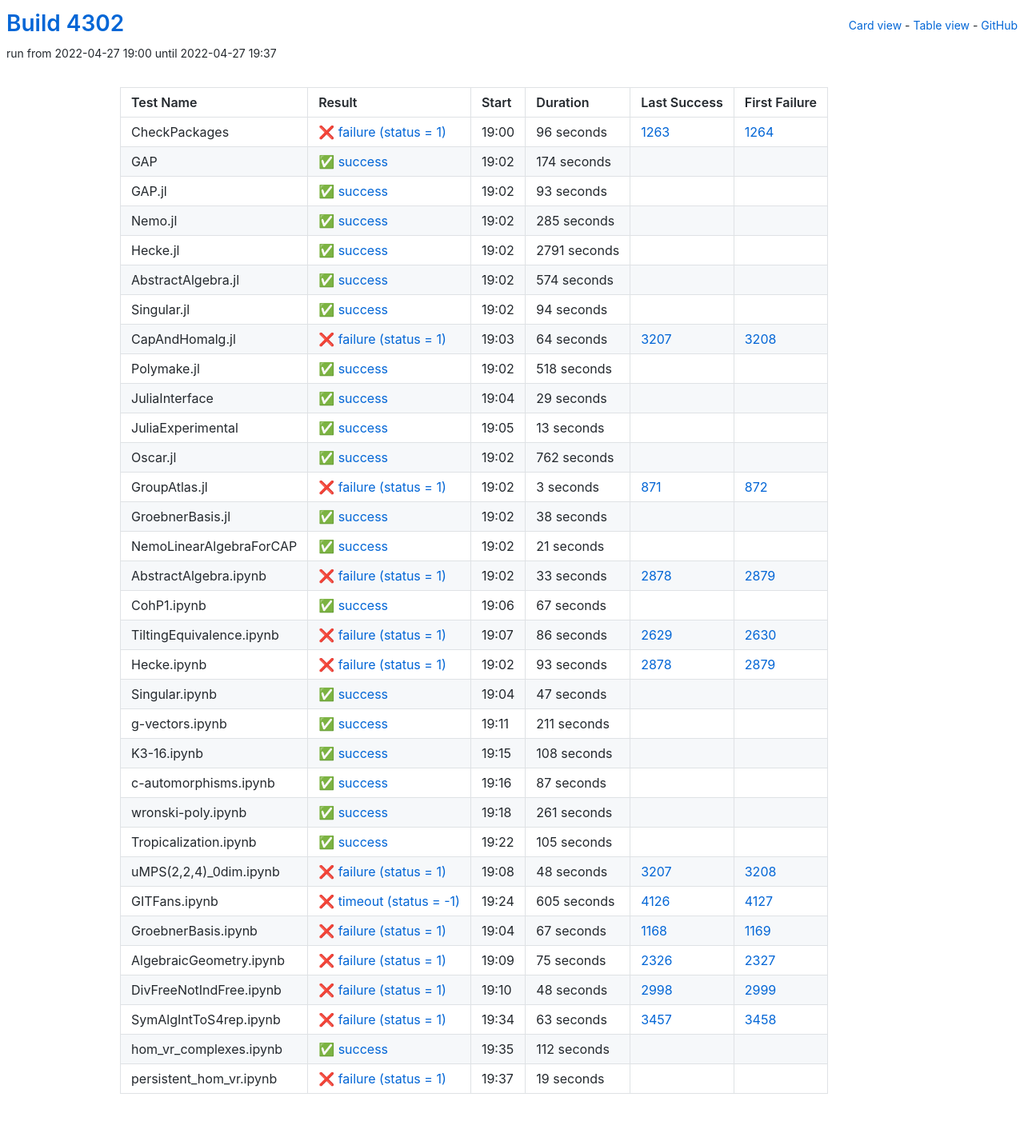
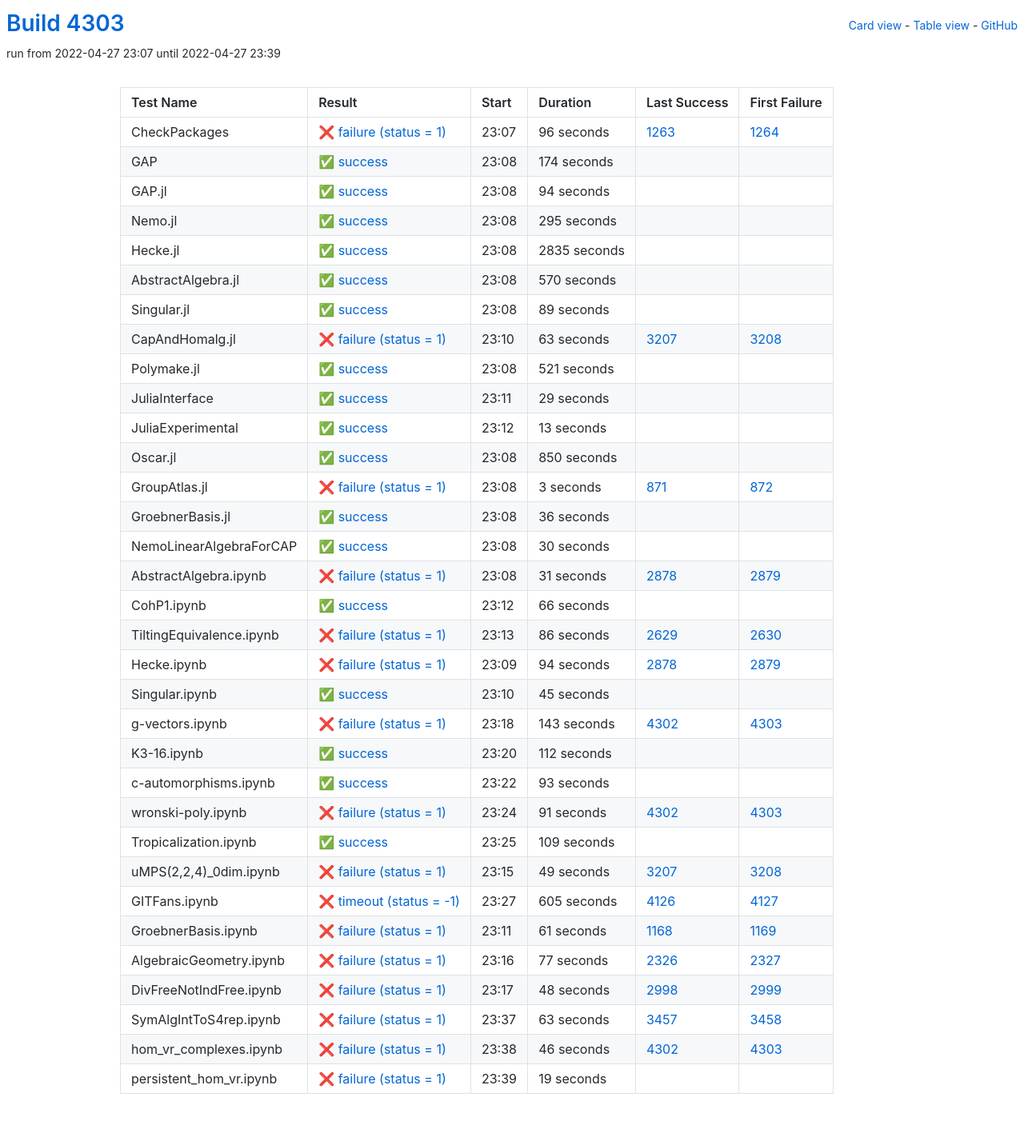
Before and after one commit to oscar-system/oscar-ci-status-stable, a Jekyll site: the page built from table.html, in a window 1280 px wide. Shown: the whole page at 80% size. Built offline with Jekyll 4.4.1, drawn with Linux system fonts in a browser that asks for light colours.

Commit message:
Build #4303

```diff
--- a/_data/ci.yml
+++ b/_data/ci.yml
@@ -1,6 +1,6 @@
 ---
-build: 4302
-build_url: https://oscarci.mathematik.uni-kl.de/job/oscar-stable/4302/
+build: 4303
+build_url: https://oscarci.mathematik.uni-kl.de/job/oscar-stable/4303/
 job: oscar-stable
 organization: oscar-system
 repo: oscar-ci-status-stable
@@ -8,8 +8,8 @@ repourl: https://github.com/oscar-system/oscar-ci-status-stable
 tests:
 - name: CheckPackages
   id: checkpackages
-  log: https://oscarci.mathematik.uni-kl.de/job/oscar-stable/4302/artifact/logs/build-4302/CheckPackages.log
-  start: 2022-04-27 19:00
+  log: https://oscarci.mathematik.uni-kl.de/job/oscar-stable/4303/artifact/logs/build-4303/CheckPackages.log
+  start: 2022-04-27 23:07
   success: false
   exitcode: 1
   status: failure
@@ -20,8 +20,8 @@ tests:
   first_failure_url: https://oscarci.mathematik.uni-kl.de/job/oscar-stable/1264/
 - name: GAP
   id: gap
-  log: https://oscarci.mathematik.uni-kl.de/job/oscar-stable/4302/artifact/logs/build-4302/GAP.log
-  start: 2022-04-27 19:02
+  log: https://oscarci.mathematik.uni-kl.de/job/oscar-stable/4303/artifact/logs/build-4303/GAP.log
+  start: 2022-04-27 23:08
   success: true
   exitcode: 0
   status: success
@@ -32,56 +32,8 @@ tests:
   first_failure_url:
 - name: GAP.jl
   id: gap-jl
-  log: https://oscarci.mathematik.uni-kl.de/job/oscar-stable/4302/artifact/logs/build-4302/GAP.jl.log
-  start: 2022-04-27 19:02
-  success: true
-  exitcode: 0
-  status: success
-  duration: 93
-  last_success: false
-  last_success_url:
-  first_failure: false
-  first_failure_url:
-- name: Nemo.jl
-  id: nemo-jl
-  log: https://oscarci.mathematik.uni-kl.de/job/oscar-stable/4302/artifact/logs/build-4302/Nemo.jl.log
-  start: 2022-04-27 19:02
-  success: true
-  exitcode: 0
-  status: success
-  duration: 285
-  last_success: false
-  last_success_url:
-  first_failure: false
-  first_failure_url:
-- name: Hecke.jl
-  id: hecke-jl
-  log: https://oscarci.mathematik.uni-kl.de/job/oscar-stable/4302/artifact/logs/build-4302/Hecke.jl.log
-  start: 2022-04-27 19:02
-  success: true
-  exitcode: 0
-  status: success
-  duration: 2791
-  last_success: false
-  last_success_url:
-  first_failure: false
-  first_failure_url:
-- name: AbstractAlgebra.jl
-  id: abstractalgebra-jl
-  log: https://oscarci.mathematik.uni-kl.de/job/oscar-stable/4302/artifact/logs/build-4302/AbstractAlgebra.jl.log
-  start: 2022-04-27 19:02
-  success: true
-  exitcode: 0
-  status: success
-  duration: 574
-  last_success: false
-  last_success_url:
-  first_failure: false
-  first_failure_url:
-- name: Singular.jl
-  id: singular-jl
-  log: https://oscarci.mathematik.uni-kl.de/job/oscar-stable/4302/artifact/logs/build-4302/Singular.jl.log
-  start: 2022-04-27 19:02
+  log: https://oscarci.mathematik.uni-kl.de/job/oscar-stable/4303/artifact/logs/build-4303/GAP.jl.log
+  start: 2022-04-27 23:08
   success: true
   exitcode: 0
   status: success
@@ -90,34 +42,82 @@ tests:
   last_success_url:
   first_failure: false
   first_failure_url:
+- name: Nemo.jl
+  id: nemo-jl
+  log: https://oscarci.mathematik.uni-kl.de/job/oscar-stable/4303/artifact/logs/build-4303/Nemo.jl.log
+  start: 2022-04-27 23:08
+  success: true
+  exitcode: 0
+  status: success
+  duration: 295
+  last_success: false
+  last_success_url:
+  first_failure: false
+  first_failure_url:
+- name: Hecke.jl
+  id: hecke-jl
+  log: https://oscarci.mathematik.uni-kl.de/job/oscar-stable/4303/artifact/logs/build-4303/Hecke.jl.log
+  start: 2022-04-27 23:08
+  success: true
+  exitcode: 0
+  status: success
+  duration: 2835
+  last_success: false
+  last_success_url:
+  first_failure: false
+  first_failure_url:
+- name: AbstractAlgebra.jl
+  id: abstractalgebra-jl
+  log: https://oscarci.mathematik.uni-kl.de/job/oscar-stable/4303/artifact/logs/build-4303/AbstractAlgebra.jl.log
+  start: 2022-04-27 23:08
+  success: true
+  exitcode: 0
+  status: success
+  duration: 570
+  last_success: false
+  last_success_url:
+  first_failure: false
+  first_failure_url:
+- name: Singular.jl
+  id: singular-jl
+  log: https://oscarci.mathematik.uni-kl.de/job/oscar-stable/4303/artifact/logs/build-4303/Singular.jl.log
+  start: 2022-04-27 23:08
+  success: true
+  exitcode: 0
+  status: success
+  duration: 89
+  last_success: false
+  last_success_url:
+  first_failure: false
+  first_failure_url:
 - name: CapAndHomalg.jl
   id: capandhomalg-jl
-  log: https://oscarci.mathematik.uni-kl.de/job/oscar-stable/4302/artifact/logs/build-4302/CapAndHomalg.jl.log
-  start: 2022-04-27 19:03
+  log: https://oscarci.mathematik.uni-kl.de/job/oscar-stable/4303/artifact/logs/build-4303/CapAndHomalg.jl.log
+  start: 2022-04-27 23:10
   success: false
   exitcode: 1
   status: failure
-  duration: 64
+  duration: 63
   last_success: 3207
   last_success_url: https://oscarci.mathematik.uni-kl.de/job/oscar-stable/3207/
   first_failure: 3208
   first_failure_url: https://oscarci.mathematik.uni-kl.de/job/oscar-stable/3208/
 - name: Polymake.jl
   id: polymake-jl
-  log: https://oscarci.mathematik.uni-kl.de/job/oscar-stable/4302/artifact/logs/build-4302/Polymake.jl.log
-  start: 2022-04-27 19:02
+  log: https://oscarci.mathematik.uni-kl.de/job/oscar-stable/4303/artifact/logs/build-4303/Polymake.jl.log
+  start: 2022-04-27 23:08
   success: true
   exitcode: 0
   status: success
-  duration: 518
+  duration: 521
   last_success: false
   last_success_url:
   first_failure: false
   first_failure_url:
 - name: JuliaInterface
   id: juliainterface
-  log: https://oscarci.mathematik.uni-kl.de/job/oscar-stable/4302/artifact/logs/build-4302/JuliaInterface.log
-  start: 2022-04-27 19:04
+  log: https://oscarci.mathematik.uni-kl.de/job/oscar-stable/4303/artifact/logs/build-4303/JuliaInterface.log
+  start: 2022-04-27 23:11
   success: true
   exitcode: 0
   status: success
@@ -128,8 +128,8 @@ tests:
   first_failure_url:
 - name: JuliaExperimental
   id: juliaexperimental
-  log: https://oscarci.mathematik.uni-kl.de/job/oscar-stable/4302/artifact/logs/build-4302/JuliaExperimental.log
-  start: 2022-04-27 19:05
+  log: https://oscarci.mathematik.uni-kl.de/job/oscar-stable/4303/artifact/logs/build-4303/JuliaExperimental.log
+  start: 2022-04-27 23:12
   success: true
   exitcode: 0
   status: success
@@ -140,20 +140,20 @@ tests:
   first_failure_url:
 - name: Oscar.jl
   id: oscar-jl
-  log: https://oscarci.mathematik.uni-kl.de/job/oscar-stable/4302/artifact/logs/build-4302/Oscar.jl.log
-  start: 2022-04-27 19:02
+  log: https://oscarci.mathematik.uni-kl.de/job/oscar-stable/4303/artifact/logs/build-4303/Oscar.jl.log
+  start: 2022-04-27 23:08
   success: true
   exitcode: 0
   status: success
-  duration: 762
+  duration: 850
   last_success: false
   last_success_url:
   first_failure: false
   first_failure_url:
 - name: GroupAtlas.jl
   id: groupatlas-jl
-  log: https://oscarci.mathematik.uni-kl.de/job/oscar-stable/4302/artifact/logs/build-4302/GroupAtlas.jl.log
-  start: 2022-04-27 19:02
+  log: https://oscarci.mathematik.uni-kl.de/job/oscar-stable/4303/artifact/logs/build-4303/GroupAtlas.jl.log
+  start: 2022-04-27 23:08
   success: false
   exitcode: 1
   status: failure
@@ -164,56 +164,56 @@ tests:
   first_failure_url: https://oscarci.mathematik.uni-kl.de/job/oscar-stable/872/
 - name: GroebnerBasis.jl
   id: groebnerbasis-jl
-  log: https://oscarci.mathematik.uni-kl.de/job/oscar-stable/4302/artifact/logs/build-4302/GroebnerBasis.jl.log
-  start: 2022-04-27 19:02
+  log: https://oscarci.mathematik.uni-kl.de/job/oscar-stable/4303/artifact/logs/build-4303/GroebnerBasis.jl.log
+  start: 2022-04-27 23:08
   success: true
   exitcode: 0
   status: success
-  duration: 38
+  duration: 36
   last_success: false
   last_success_url:
   first_failure: false
   first_failure_url:
 - name: NemoLinearAlgebraForCAP
   id: nemolinearalgebraforcap
-  log: https://oscarci.mathematik.uni-kl.de/job/oscar-stable/4302/artifact/logs/build-4302/NemoLinearAlgebraForCAP.log
-  start: 2022-04-27 19:02
+  log: https://oscarci.mathematik.uni-kl.de/job/oscar-stable/4303/artifact/logs/build-4303/NemoLinearAlgebraForCAP.log
+  start: 2022-04-27 23:08
   success: true
   exitcode: 0
   status: success
-  duration: 21
+  duration: 30
   last_success: false
   last_success_url:
   first_failure: false
   first_failure_url:
 - name: AbstractAlgebra.ipynb
   id: abstractalgebra-ipynb
-  log: https://oscarci.mathematik.uni-kl.de/job/oscar-stable/4302/artifact/logs/build-4302/AbstractAlgebra.ipynb.log
-  start: 2022-04-27 19:02
+  log: https://oscarci.mathematik.uni-kl.de/job/oscar-stable/4303/artifact/logs/build-4303/AbstractAlgebra.ipynb.log
+  start: 2022-04-27 23:08
   success: false
   exitcode: 1
   status: failure
-  duration: 33
+  duration: 31
   last_success: 2878
   last_success_url: https://oscarci.mathematik.uni-kl.de/job/oscar-stable/2878/
   first_failure: 2879
   first_failure_url: https://oscarci.mathematik.uni-kl.de/job/oscar-stable/2879/
 - name: CohP1.ipynb
   id: cohp1-ipynb
-  log: https://oscarci.mathematik.uni-kl.de/job/oscar-stable/4302/artifact/logs/build-4302/CohP1.ipynb.log
-  start: 2022-04-27 19:06
+  log: https://oscarci.mathematik.uni-kl.de/job/oscar-stable/4303/artifact/logs/build-4303/CohP1.ipynb.log
+  start: 2022-04-27 23:12
   success: true
   exitcode: 0
   status: success
-  duration: 67
+  duration: 66
   last_success: false
   last_success_url:
   first_failure: false
   first_failure_url:
 - name: TiltingEquivalence.ipynb
   id: tiltingequivalence-ipynb
-  log: https://oscarci.mathematik.uni-kl.de/job/oscar-stable/4302/artifact/logs/build-4302/TiltingEquivalence.ipynb.log
-  start: 2022-04-27 19:07
+  log: https://oscarci.mathematik.uni-kl.de/job/oscar-stable/4303/artifact/logs/build-4303/TiltingEquivalence.ipynb.log
+  start: 2022-04-27 23:13
   success: false
   exitcode: 1
   status: failure
@@ -224,104 +224,104 @@ tests:
   first_failure_url: https://oscarci.mathematik.uni-kl.de/job/oscar-stable/2630/
 - name: Hecke.ipynb
   id: hecke-ipynb
-  log: https://oscarci.mathematik.uni-kl.de/job/oscar-stable/4302/artifact/logs/build-4302/Hecke.ipynb.log
-  start: 2022-04-27 19:02
+  log: https://oscarci.mathematik.uni-kl.de/job/oscar-stable/4303/artifact/logs/build-4303/Hecke.ipynb.log
+  start: 2022-04-27 23:09
   success: false
   exitcode: 1
   status: failure
-  duration: 93
+  duration: 94
   last_success: 2878
   last_success_url: https://oscarci.mathematik.uni-kl.de/job/oscar-stable/2878/
   first_failure: 2879
   first_failure_url: https://oscarci.mathematik.uni-kl.de/job/oscar-stable/2879/
 - name: Singular.ipynb
   id: singular-ipynb
-  log: https://oscarci.mathematik.uni-kl.de/job/oscar-stable/4302/artifact/logs/build-4302/Singular.ipynb.log
-  start: 2022-04-27 19:04
+  log: https://oscarci.mathematik.uni-kl.de/job/oscar-stable/4303/artifact/logs/build-4303/Singular.ipynb.log
+  start: 2022-04-27 23:10
   success: true
   exitcode: 0
   status: success
-  duration: 47
+  duration: 45
   last_success: false
   last_success_url:
   first_failure: false
   first_failure_url:
 - name: g-vectors.ipynb
   id: g-vectors-ipynb
-  log: https://oscarci.mathematik.uni-kl.de/job/oscar-stable/4302/artifact/logs/build-4302/g-vectors.ipynb.log
-  start: 2022-04-27 19:11
+  log: https://oscarci.mathematik.uni-kl.de/job/oscar-stable/4303/artifact/logs/build-4303/g-vectors.ipynb.log
+  start: 2022-04-27 23:18
+  success: false
+  exitcode: 1
+  status: failure
+  duration: 143
+  last_success: 4302
+  last_success_url: https://oscarci.mathematik.uni-kl.de/job/oscar-stable/4302/
+  first_failure: 4303
+  first_failure_url: https://oscarci.mathematik.uni-kl.de/job/oscar-stable/4303/
+- name: K3-16.ipynb
+  id: k3-16-ipynb
+  log: https://oscarci.mathematik.uni-kl.de/job/oscar-stable/4303/artifact/logs/build-4303/K3-16.ipynb.log
+  start: 2022-04-27 23:20
   success: true
   exitcode: 0
   status: success
-  duration: 211
-  last_success: false
-  last_success_url:
-  first_failure: false
-  first_failure_url:
-- name: K3-16.ipynb
-  id: k3-16-ipynb
-  log: https://oscarci.mathematik.uni-kl.de/job/oscar-stable/4302/artifact/logs/build-4302/K3-16.ipynb.log
-  start: 2022-04-27 19:15
-  success: true
-  exitcode: 0
-  status: success
-  duration: 108
+  duration: 112
   last_success: false
   last_success_url:
   first_failure: false
   first_failure_url:
 - name: c-automorphisms.ipynb
   id: c-automorphisms-ipynb
-  log: https://oscarci.mathematik.uni-kl.de/job/oscar-stable/4302/artifact/logs/build-4302/c-automorphisms.ipynb.log
-  start: 2022-04-27 19:16
+  log: https://oscarci.mathematik.uni-kl.de/job/oscar-stable/4303/artifact/logs/build-4303/c-automorphisms.ipynb.log
+  start: 2022-04-27 23:22
   success: true
   exitcode: 0
   status: success
-  duration: 87
+  duration: 93
   last_success: false
   last_success_url:
   first_failure: false
   first_failure_url:
 - name: wronski-poly.ipynb
   id: wronski-poly-ipynb
-  log: https://oscarci.mathematik.uni-kl.de/job/oscar-stable/4302/artifact/logs/build-4302/wronski-poly.ipynb.log
-  start: 2022-04-27 19:18
+  log: https://oscarci.mathematik.uni-kl.de/job/oscar-stable/4303/artifact/logs/build-4303/wronski-poly.ipynb.log
+  start: 2022-04-27 23:24
+  success: false
+  exitcode: 1
+  status: failure
+  duration: 91
+  last_success: 4302
+  last_success_url: https://oscarci.mathematik.uni-kl.de/job/oscar-stable/4302/
+  first_failure: 4303
+  first_failure_url: https://oscarci.mathematik.uni-kl.de/job/oscar-stable/4303/
+- name: Tropicalization.ipynb
+  id: tropicalization-ipynb
+  log: https://oscarci.mathematik.uni-kl.de/job/oscar-stable/4303/artifact/logs/build-4303/Tropicalization.ipynb.log
+  start: 2022-04-27 23:25
   success: true
   exitcode: 0
   status: success
-  duration: 261
-  last_success: false
-  last_success_url:
-  first_failure: false
-  first_failure_url:
-- name: Tropicalization.ipynb
-  id: tropicalization-ipynb
-  log: https://oscarci.mathematik.uni-kl.de/job/oscar-stable/4302/artifact/logs/build-4302/Tropicalization.ipynb.log
-  start: 2022-04-27 19:22
-  success: true
-  exitcode: 0
-  status: success
-  duration: 105
+  duration: 109
   last_success: false
   last_success_url:
   first_failure: false
   first_failure_url:
 - name: uMPS(2,2,4)_0dim.ipynb
   id: umps-2-2-4-0dim-ipynb
-  log: https://oscarci.mathematik.uni-kl.de/job/oscar-stable/4302/artifact/logs/build-4302/uMPS-2-2-4-_0dim.ipynb.log
-  start: 2022-04-27 19:08
+  log: https://oscarci.mathematik.uni-kl.de/job/oscar-stable/4303/artifact/logs/build-4303/uMPS-2-2-4-_0dim.ipynb.log
+  start: 2022-04-27 23:15
   success: false
   exitcode: 1
   status: failure
-  duration: 48
+  duration: 49
   last_success: 3207
   last_success_url: https://oscarci.mathematik.uni-kl.de/job/oscar-stable/3207/
   first_failure: 3208
   first_failure_url: https://oscarci.mathematik.uni-kl.de/job/oscar-stable/3208/
 - name: GITFans.ipynb
   id: gitfans-ipynb
-  log: https://oscarci.mathematik.uni-kl.de/job/oscar-stable/4302/artifact/logs/build-4302/GITFans.ipynb.log
-  start: 2022-04-27 19:24
+  log: https://oscarci.mathematik.uni-kl.de/job/oscar-stable/4303/artifact/logs/build-4303/GITFans.ipynb.log
+  start: 2022-04-27 23:27
   success: false
   exitcode: -1
   status: timeout
@@ -332,32 +332,32 @@ tests:
   first_failure_url: https://oscarci.mathematik.uni-kl.de/job/oscar-stable/4127/
 - name: GroebnerBasis.ipynb
   id: groebnerbasis-ipynb
-  log: https://oscarci.mathematik.uni-kl.de/job/oscar-stable/4302/artifact/logs/build-4302/GroebnerBasis.ipynb.log
-  start: 2022-04-27 19:04
+  log: https://oscarci.mathematik.uni-kl.de/job/oscar-stable/4303/artifact/logs/build-4303/GroebnerBasis.ipynb.log
+  start: 2022-04-27 23:11
   success: false
   exitcode: 1
   status: failure
-  duration: 67
+  duration: 61
   last_success: 1168
   last_success_url: https://oscarci.mathematik.uni-kl.de/job/oscar-stable/1168/
   first_failure: 1169
   first_failure_url: https://oscarci.mathematik.uni-kl.de/job/oscar-stable/1169/
 - name: AlgebraicGeometry.ipynb
   id: algebraicgeometry-ipynb
-  log: https://oscarci.mathematik.uni-kl.de/job/oscar-stable/4302/artifact/logs/build-4302/AlgebraicGeometry.ipynb.log
-  start: 2022-04-27 19:09
+  log: https://oscarci.mathematik.uni-kl.de/job/oscar-stable/4303/artifact/logs/build-4303/AlgebraicGeometry.ipynb.log
+  start: 2022-04-27 23:16
   success: false
   exitcode: 1
   status: failure
-  duration: 75
+  duration: 77
   last_success: 2326
   last_success_url: https://oscarci.mathematik.uni-kl.de/job/oscar-stable/2326/
   first_failure: 2327
   first_failure_url: https://oscarci.mathematik.uni-kl.de/job/oscar-stable/2327/
 - name: DivFreeNotIndFree.ipynb
   id: divfreenotindfree-ipynb
-  log: https://oscarci.mathematik.uni-kl.de/job/oscar-stable/4302/artifact/logs/build-4302/DivFreeNotIndFree.ipynb.log
-  start: 2022-04-27 19:10
+  log: https://oscarci.mathematik.uni-kl.de/job/oscar-stable/4303/artifact/logs/build-4303/DivFreeNotIndFree.ipynb.log
+  start: 2022-04-27 23:17
   success: false
   exitcode: 1
   status: failure
@@ -368,8 +368,8 @@ tests:
   first_failure_url: https://oscarci.mathematik.uni-kl.de/job/oscar-stable/2999/
 - name: SymAlgIntToS4rep.ipynb
   id: symalginttos4rep-ipynb
-  log: https://oscarci.mathematik.uni-kl.de/job/oscar-stable/4302/artifact/logs/build-4302/SymAlgIntToS4rep.ipynb.log
-  start: 2022-04-27 19:34
+  log: https://oscarci.mathematik.uni-kl.de/job/oscar-stable/4303/artifact/logs/build-4303/SymAlgIntToS4rep.ipynb.log
+  start: 2022-04-27 23:37
   success: false
   exitcode: 1
   status: failure
@@ -380,20 +380,20 @@ tests:
   first_failure_url: https://oscarci.mathematik.uni-kl.de/job/oscar-stable/3458/
 - name: hom_vr_complexes.ipynb
   id: hom-vr-complexes-ipynb
-  log: https://oscarci.mathematik.uni-kl.de/job/oscar-stable/4302/artifact/logs/build-4302/hom_vr_complexes.ipynb.log
-  start: 2022-04-27 19:35
-  success: true
-  exitcode: 0
-  status: success
-  duration: 112
-  last_success: false
-  last_success_url:
-  first_failure: false
-  first_failure_url:
+  log: https://oscarci.mathematik.uni-kl.de/job/oscar-stable/4303/artifact/logs/build-4303/hom_vr_complexes.ipynb.log
+  start: 2022-04-27 23:38
+  success: false
+  exitcode: 1
+  status: failure
+  duration: 46
+  last_success: 4302
+  last_success_url: https://oscarci.mathematik.uni-kl.de/job/oscar-stable/4302/
+  first_failure: 4303
+  first_failure_url: https://oscarci.mathematik.uni-kl.de/job/oscar-stable/4303/
 - name: persistent_hom_vr.ipynb
   id: persistent-hom-vr-ipynb
-  log: https://oscarci.mathematik.uni-kl.de/job/oscar-stable/4302/artifact/logs/build-4302/persistent_hom_vr.ipynb.log
-  start: 2022-04-27 19:37
+  log: https://oscarci.mathematik.uni-kl.de/job/oscar-stable/4303/artifact/logs/build-4303/persistent_hom_vr.ipynb.log
+  start: 2022-04-27 23:39
   success: false
   exitcode: 1
   status: failure
```
Also changed, not shown: README.md.
